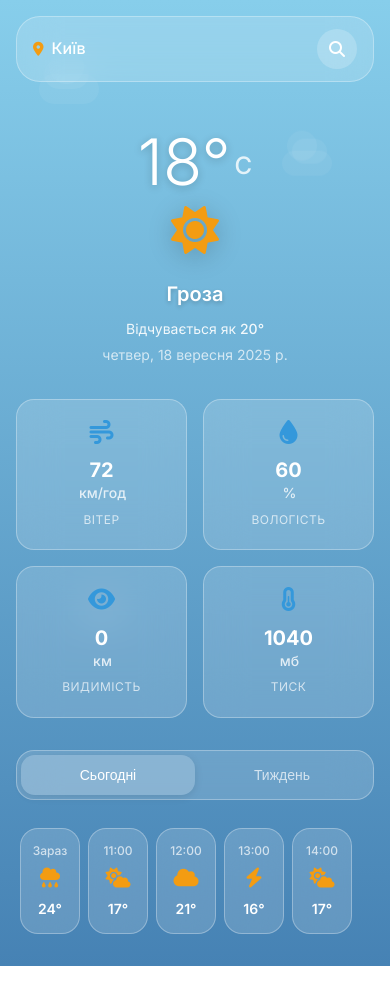
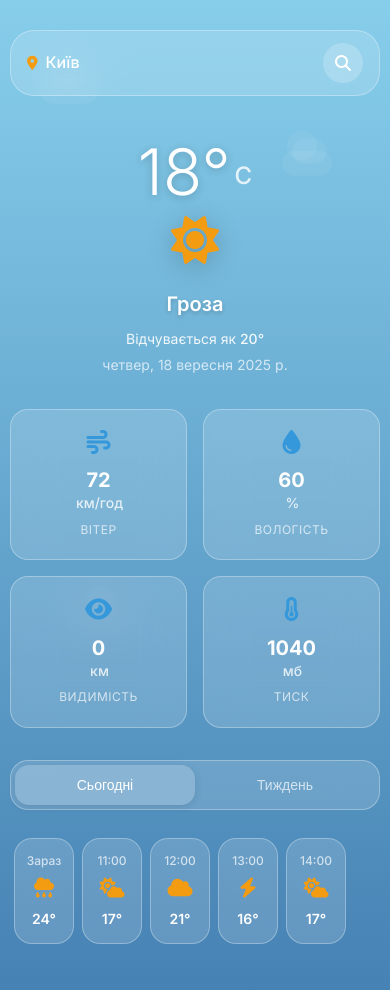
Before and after one commit to artem-sedliar/Weather-App, a plain HTML site: page index.html in a window 390 px wide. Before the commit the page ends 966 px from the top, so only its background shows below. Drawn offline with Linux system fonts and the light colour scheme; no server answers.

Commit message:
Update css

```diff
--- a/scss/style.scss
+++ b/scss/style.scss
@@ -577,17 +577,24 @@ body {
 
 // Responsive Design
 @media (max-width: 480px) {
+    body {
+        padding: 10px;
+    }
+
     .weather-app {
-        padding: 16px;
+        padding: 0;
+        align-items: flex-start;
+        min-height: auto;
     }
 
     .container {
         max-width: 100%;
+        width: 100%;
     }
 
     .header {
         padding: 12px 16px;
-        margin-bottom: 24px;
+        margin-bottom: 20px;
     }
 
     .temperature-display {
```
Also changed, not shown: css/style.css.
